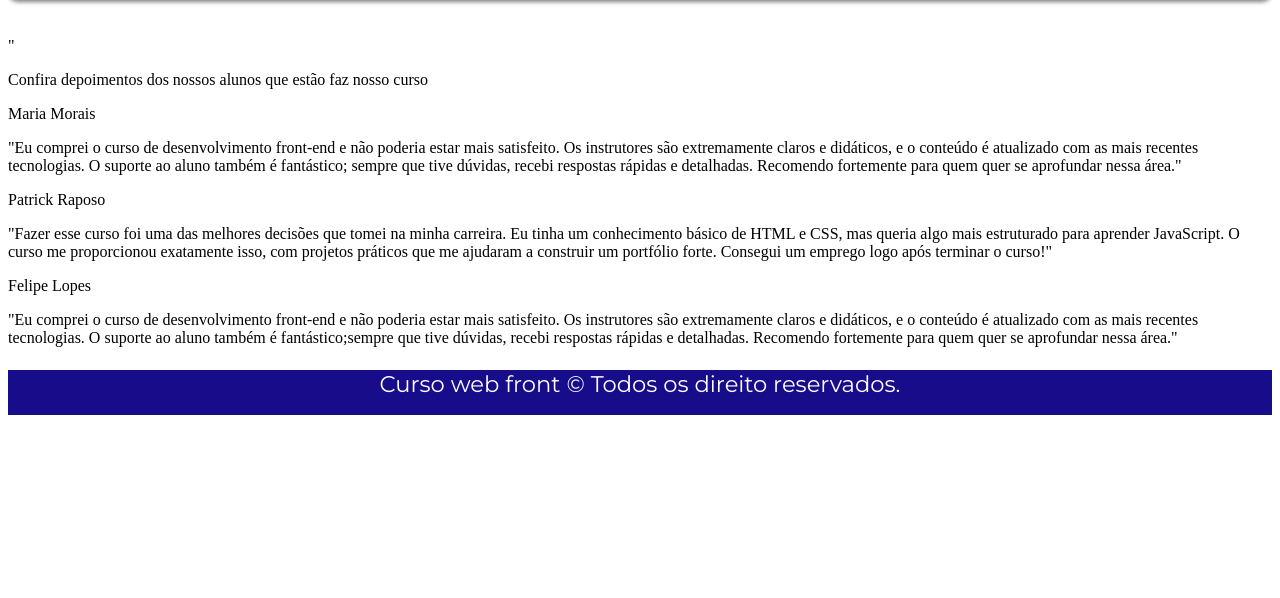
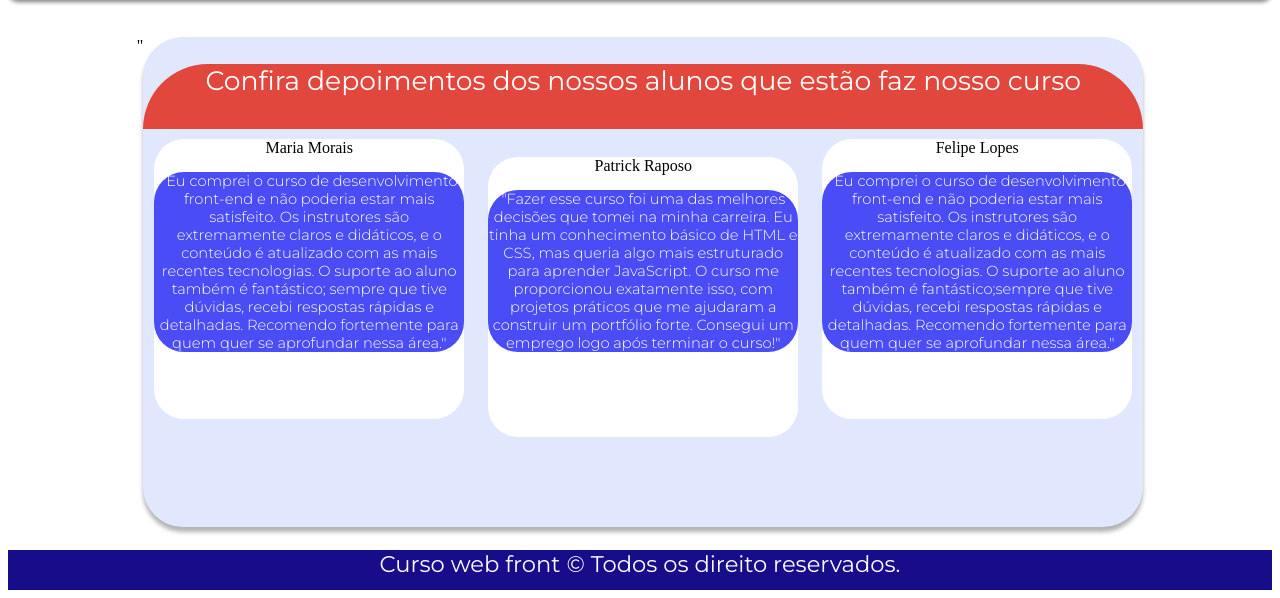
Before and after one commit to muelrod/landing-page, a plain HTML site: page index.html in a window 1280 px wide. Shown: the part 1864-2462 px from the top of the page. Before the commit the page ends 2287 px from the top, so only its background shows below. Drawn offline with Linux system fonts and the light colour scheme.

Commit message:
começnado stilização na quarta seção

```diff
--- a/style.css
+++ b/style.css
@@ -91,7 +91,6 @@ header{
 .ganhos{
     font-family: "Montserrat", sans-serif;
     font-size:  20pt;
-
 }
 
 
@@ -151,13 +150,60 @@ header{
 
 }
 
+.quarta-seção{
+    text-align: center;
+    display: flex;
+    justify-content: center
+}
 
+.depoimentos {
+    background-color: #E1E7FD;
+    border-radius: 40px 40px 40px 40px ;
+    box-shadow: 0px 5px 4px rgba(0, 0, 0, 0.3);
+    height: 490px;
+    width: 1000px;
+
+}
+
+.titulo-depoimento{
+    background-color: #E1473D;
+    color: white;
+    text-align: center;
+    font-size: 20pt;
+    font-family: "Montserrat", sans-serif;
+    border-radius: 70px 70px 0 0 ;
+    height: 65px;
+}
+
+.titulo-depoimento p {
+  /* Sera que vou usar essa parte ? */
+
+}
+
+.caixinha-depoimento{
+    background-color: white;
+    width: 310px;
+    height: 280px;
+    display: inline-block;
+    margin: 10px;
+    border-radius: 30px;
+}
+
+.depoimento {
+    background-color: #4A4CF6;
+    color: white;
+    border-radius: 30px;
+    font-family: "Montserrat", sans-serif;
+    font-weight: 300;
+    font-size: 11pt;
+    text-align: center;
+}
 
 
 .roda-pe{
     background-color: #170D8B;
     width: 100%;
-    height: 45px;
+    height: 40px;
 }
 
 .roda-pe p{
```
